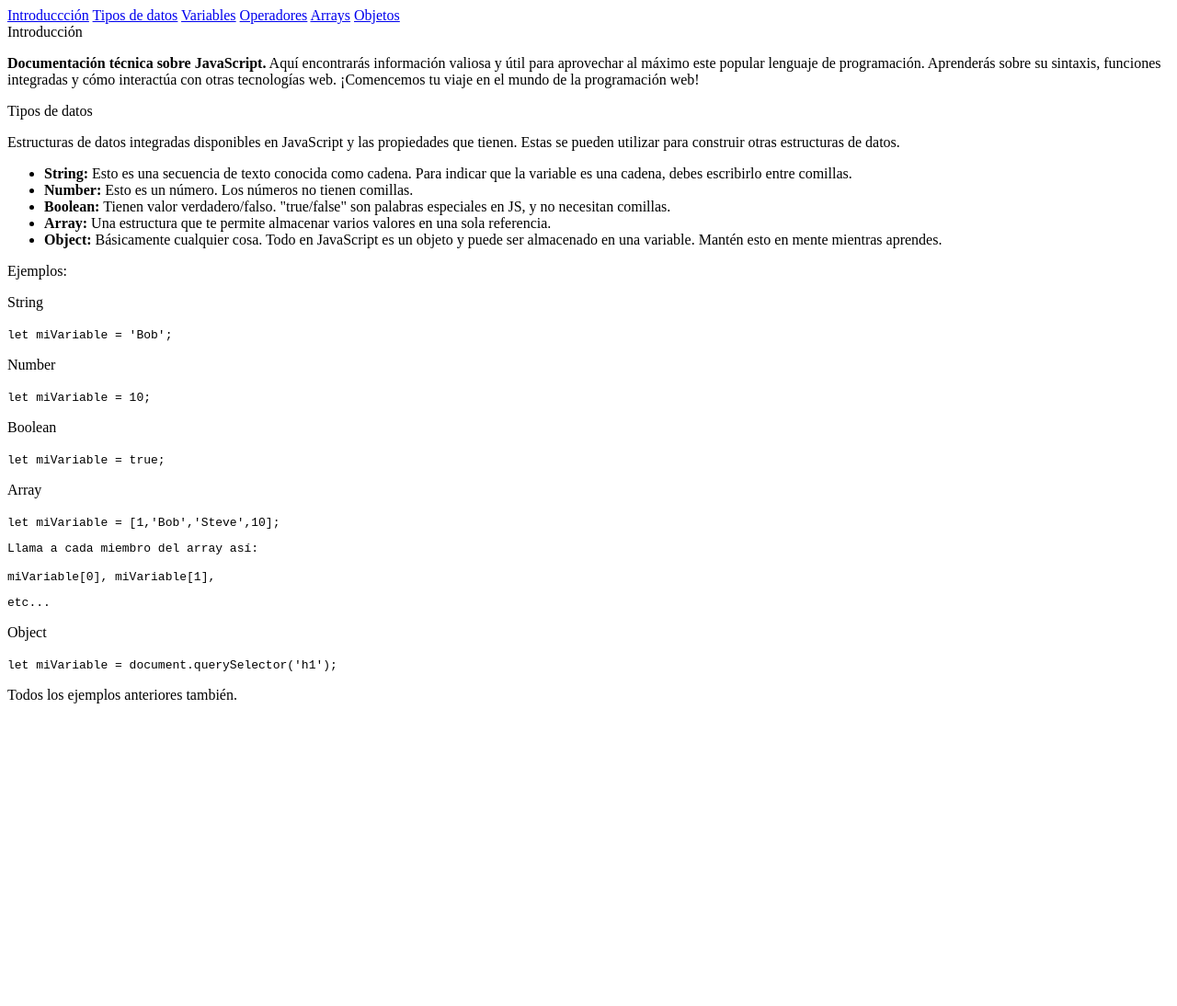
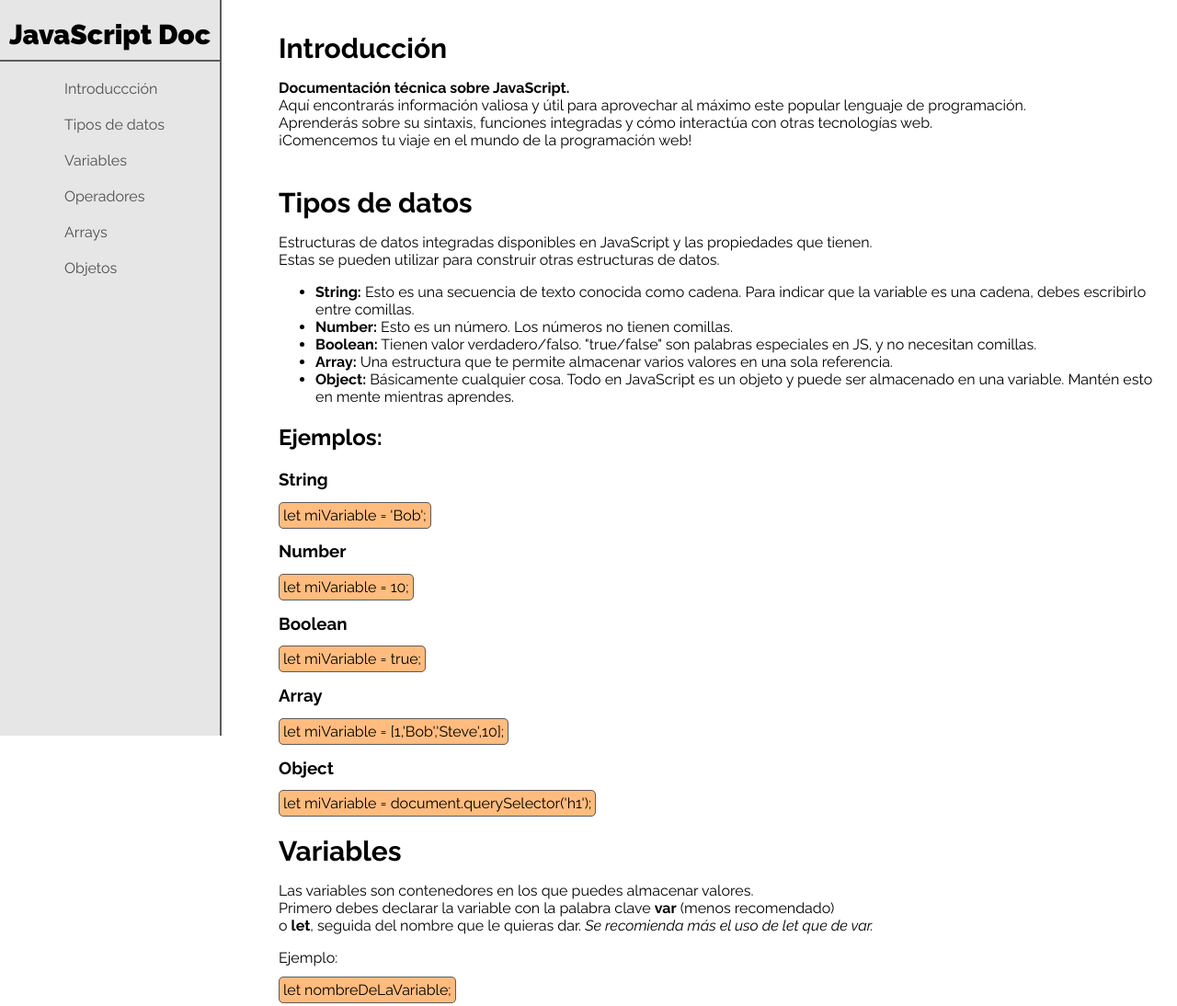
Before and after one commit to alejandrovera23/JS-documentation, a plain HTML site: page index.html in a window 1280 px wide. Shown: the top 1094 px of the page at 92% size. Before the commit the page ends 800 px from the top, so only its background shows below. Drawn offline with Linux system fonts and the light colour scheme.

Commit message:
Add files via upload

```diff
--- a/index.html
+++ b/index.html
@@ -12,16 +12,17 @@
 <body>
     <nav id="navbar">
 
-        <div>
+        <header class="nav-title">JavaScript Doc</header>
+        <ul>
 
-            <a href="#Intro" class="nav-link">Introduccción</a>
-            <a href="#Dates" class="nav-link">Tipos de datos</a>
-            <a href="#Var" class="nav-link">Variables</a>
-            <a href="#Oper" class="nav-link">Operadores</a>
-            <a href="#Arrays" class="nav-link">Arrays</a>
-            <a href="#Objects" class="nav-link">Objetos</a>
+            <li><a href="#Intro" class="nav-link">Introduccción</a></li>
+            <li><a href="#Dates" class="nav-link">Tipos de datos</a></li>
+            <li><a href="#Var" class="nav-link">Variables</a></li>
+            <li><a href="#Oper" class="nav-link">Operadores</a></li>
+            <li><a href="#Arrays" class="nav-link">Arrays</a></li>
+            <li><a href="#Objects" class="nav-link">Objetos</a></li>
 
-        </div>
+        </ul>
 
     </nav>
 
@@ -30,24 +31,27 @@
 
         <section class="main-section" id="Intro">
 
+            <article class="main-article one">
                 <header>Introducción</header>
 
                 <p>
-                <strong>Documentación técnica sobre JavaScript.</strong>
-                Aquí encontrarás información valiosa y útil para aprovechar al máximo este popular lenguaje de programación.
-                Aprenderás sobre su sintaxis, funciones integradas y cómo interactúa con otras tecnologías web.
+                    <strong>Documentación técnica sobre JavaScript.</strong><br>
+                    Aquí encontrarás información valiosa y útil para aprovechar al máximo este popular lenguaje de programación. <br>
+                    Aprenderás sobre su sintaxis, funciones integradas y cómo interactúa con otras tecnologías web. <br>
                     ¡Comencemos tu viaje en el mundo de la programación web!
                 </p>
+            </article>
 
         </section>
 
         <!--  -->
             <section class="main-section" id="Dates">
 
+            <article class="main-article two">
                 <header>Tipos de datos</header>
 
                 <p>
-                Estructuras de datos integradas disponibles en JavaScript y las propiedades que tienen.
+                    Estructuras de datos integradas disponibles en JavaScript y las propiedades que tienen. <br>
                     Estas se pueden utilizar para construir otras estructuras de datos.
                 </p>
 
@@ -59,53 +63,126 @@
                     <li><strong>Object:</strong> Básicamente cualquier cosa. Todo en JavaScript es un objeto y puede ser almacenado en una variable. Mantén esto en mente mientras aprendes.</li>
                 </ul>
 
-            <p>Ejemplos:</p>
+                <h2>Ejemplos:</h2>
 
-            <p>String</p>
-            <code>
+                <h3>String</h3>
+                <code class="code-ej">
                     let miVariable = 'Bob';
                 </code>
-            <p>Number</p>
-            <code>
+                <h3>Number</h3>
+                <code class="code-ej">
                     let miVariable = 10;
                 </code>
-            <p>Boolean</p>
-            <code>
+                <h3>Boolean</h3>
+                <code class="code-ej">
                     let miVariable = true;
                 </code>
-            <p>Array</p>
-            <code>
+                <h3>Array</h3>
+                <code class="code-ej">
                     let miVariable = [1,'Bob','Steve',10];
-                <p>Llama a cada miembro del array así:</p> miVariable[0], miVariable[1], <p>etc...</p>
                 </code>
-            <p>Object</p>
-            <code>
+                <h3>Object</h3>
+                <code class="code-ej">
                     let miVariable = document.querySelector('h1');
                 </code>
-            <p>Todos los ejemplos anteriores también.</p>
 
+            </article>
         </section>
 
         <!--  -->
         <section class="main-section" id="Var">
+            <article class="main-article three">
+                <header>Variables</header>
 
+                <p>
+                    Las variables son contenedores en los que puedes almacenar valores. <br>
+                    Primero debes declarar la variable con la palabra clave <strong>var</strong> (menos recomendado) <br>
+                    o <strong>let</strong>, seguida del nombre que le quieras dar. <i>Se recomienda más el uso de let que de var.</i> <br>
+                </p>
+
+                <p>Ejemplo:</p>
+                <code class="code-ej">let nombreDeLaVariable;</code>
+                <p>Tras declarar una variable, puedes asignarle un valor:</p>
+                <code class="code-ej">nombreDeLaVariable = "Bob";</code>
+                <p>O puedes hacer las dos cosas en la misma línea si lo necesitas:</p>
+                <code class="code-ej">let nombreDeLaVariable = "Bob";</code>
+
+
+            </article>
         </section>
 
         <!--  -->
         <section class="main-section" id="Oper">
+
+            <article>
+                <header>Operadores</header>
+
+                <p>
+                    JavaScript tiene los siguientes tipos de operadores. <br>
+                    Esta sección describe los operadores y contiene información sobre la precedencia de los mismos.
+                </p>
+
+                <ul>
+                    <li>Operadores de asignación</li>
+                    <li>Operadores de comparación</li>
+                    <li>Operadores aritméticos</li>
+                    <li>Operadores bit a bit</li>
+                    <li>Operadores lógicos</li>
+                    <li>Operadores de cadena</li>
+                    <li>Operador condicional (ternario)</li>
+                    <li>Operador coma</li>
+                    <li>Operadores unarios</li>
+                    <li>Operadores relacionales</li>
+                </ul>
+
+            </article>
 
         </section>
 
         <!--  -->
         <section class="main-section" id="Arrays">
 
+            <article>
+                <header>Arrays</header>
+
+                <p>
+                    Los arrays son objetos similares a una lista cuyo prototipo proporciona <br>
+                    métodos para efectuar operaciones de recorrido y de mutación. <br>
+                    Tanto la longitud como el tipo de los elementos de un array son variables. <br>
+                    Dado que la longitud de un array puede cambiar en cualquier momento, <br>
+                    y los datos se pueden almacenar en ubicaciones no contiguas, no hay garantía de que los arrays <br>
+                    de JavaScript sean densos; esto depende de cómo el programador elija usarlos. <br>
+                    En general estas características son cómodas, pero si, en su caso particular, <br>
+                    no resultan deseables, puede considerar el uso de arrays con tipo. <br>
+                </p>
+
+            </article>
+
         </section>
 
         <!--  -->
         <section class="main-section" id="Objects">
 
+            <article>
+                <header>Objetos</header>
+
+                <p>
+                    Un objeto es una colección de datos relacionados y/o funcionalidad <br>
+                    (que generalmente consta de algunas variables y funciones, que se denominan <br>
+                    propiedades y métodos cuando están dentro de objetos). <br>
+                    Vamos a trabajar a través de un ejemplo para mostrate cómo son. <br>
+                </p>
+
+            </article>
+
         </section>
     </main>
 
+    <footer>
+        <small>
+            Fuente utilizada para los conceptos y definiciones: <a href="https://developer.mozilla.org/es/"><strong>MDN WEB DOCS_</strong> </a>
+        </small>
+    </footer>
+
 </body>
 </html>
--- a/styles.css
+++ b/styles.css
@@ -0,0 +1,97 @@
+@import url('https://fonts.googleapis.com/css2?family=Raleway:ital,wght@0,100..900;1,100..900&display=swap');
+
+* {
+    font-family: 'Raleway', sans-serif;
+    box-sizing: border-box;
+}
+/* NAV BAR */
+
+#navbar {
+    position: fixed;
+    min-width: 200px;
+    max-width: 300px;
+    height: 100%;
+    top: 0;
+    left: 0;
+    background-color: rgb(230, 230, 230);
+    border-right: 2px solid #5c5c5c;
+}
+
+#navbar > ul {
+    display: block;
+    margin: 0 auto;
+    list-style: none;
+}
+
+.nav-link {
+    width: 100%;
+    text-decoration: none;
+    color: black;
+
+    display: block;
+    padding: 10px 30px;
+    color: #4e4e4e;
+    text-decoration: none;
+    cursor: pointer;
+    border-radius: 5px;
+}
+
+.nav-link:hover {
+    color: #000000;
+    background-color: chocolate;
+    font-weight: 600;
+}
+
+.nav-title {
+    width: 100%;
+    font-size: 30px;
+    font-weight: 900;
+    margin: 10px auto;
+    padding: 10px;
+    text-align: center;
+    border-bottom: 2px solid #5c5c5c;
+}
+
+/* ---------- */
+
+
+
+.main-doc {
+    margin: 20px 0 20px 290px;
+    display: flex;
+    flex-direction: column;
+    box-sizing: border-box;
+}
+
+.main-section {
+    margin: 5px 0;
+    height: 100%;
+    width: 100%;
+}
+.main-article {
+    position: relative;
+    padding: 5px;
+    display: inline-block;
+}
+
+header {
+    font-size: 30px;
+    font-weight: 700;
+    margin: 5px 0;
+}
+
+
+.code-ej {
+    padding: 4px;
+    border: 1px solid #5c5c5c;
+    background-color: #ffbc7e;
+    border-radius: 5px;
+    width: 100%;
+    position: relative;
+}
+
+
+footer {
+    margin: 20px 0 20px 290px;
+    display: flex;
+}
```
Lines whose indentation alone changed are shown as unchanged.
